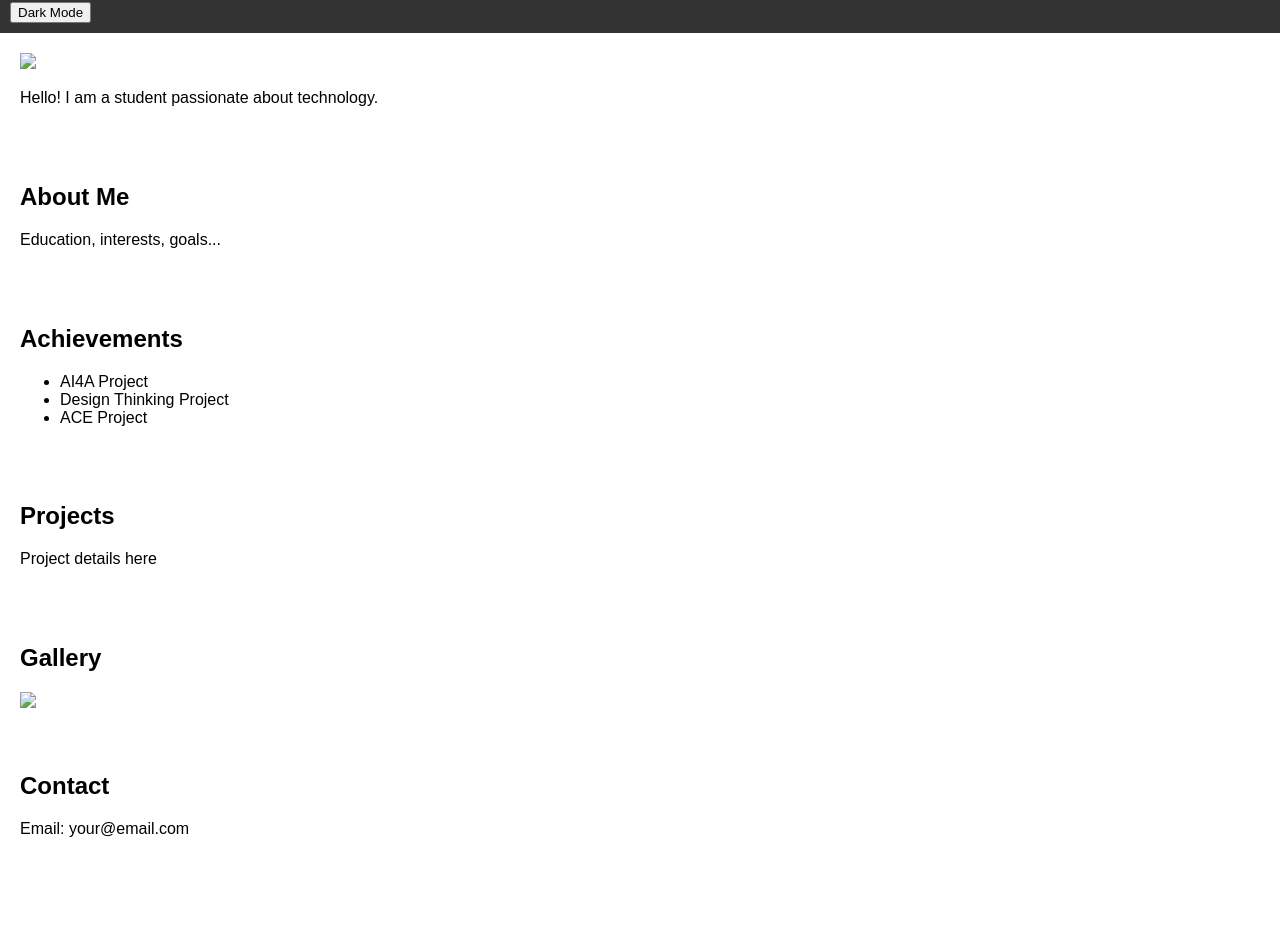
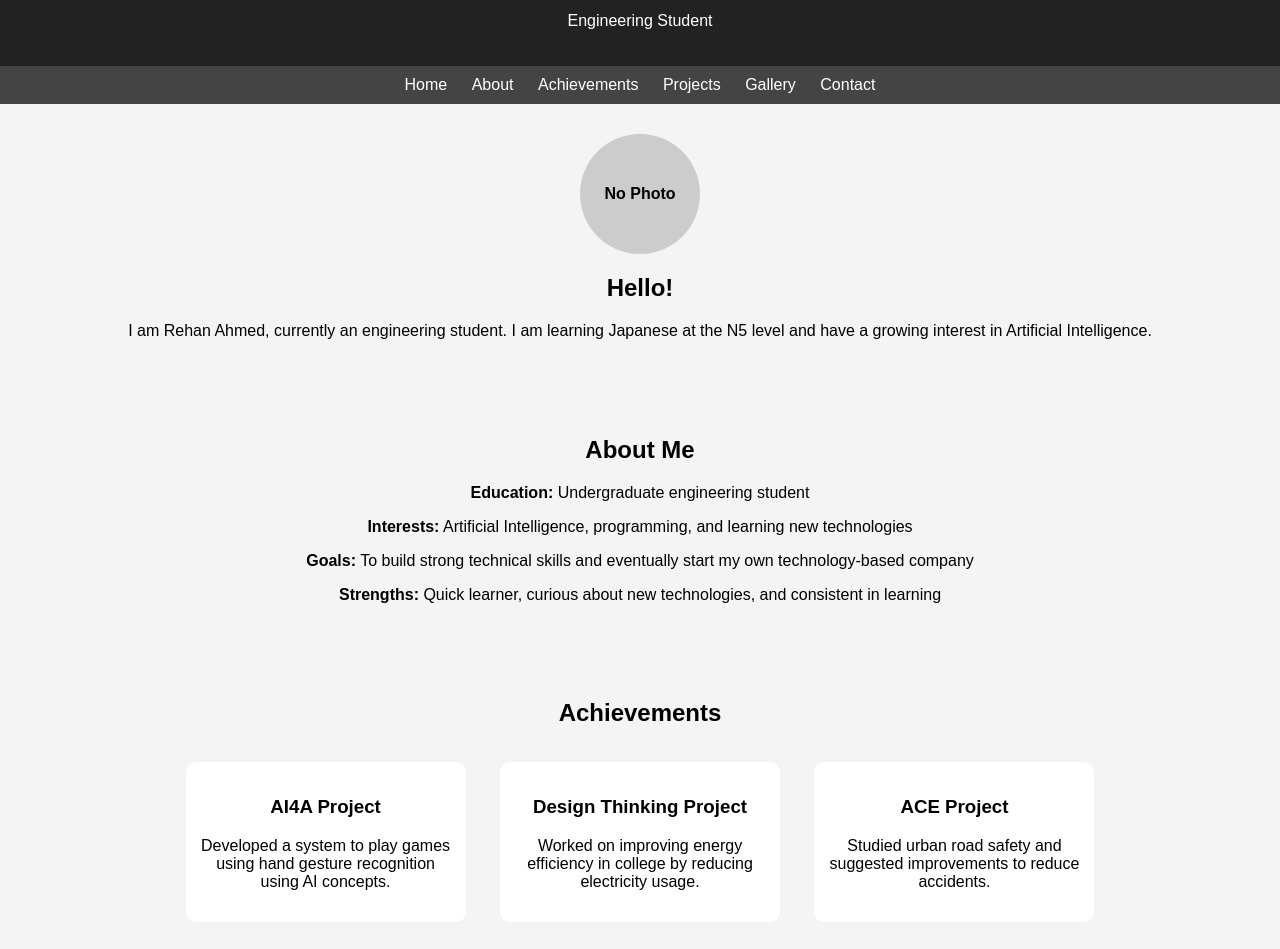
Before and after one commit to nadafrehanahmed07-prog/Rehanahmed_portfolio.github.io, a plain HTML site: page index.html in a window 1280 px wide. Shown: the part 88-1037 px from the top of the page. Before the commit the page ends 962 px from the top, so only its background shows below. Drawn offline with Linux system fonts and the light colour scheme.

Commit message:
Update index.html

```diff
--- a/index.html
+++ b/index.html
@@ -1,50 +1,187 @@
 <!DOCTYPE html>
 <html lang="en">
 <head>
-    <title>My Portfolio</title>
-    <link rel="stylesheet" href="style.css">
+<meta charset="UTF-8">
+<meta name="viewport" content="width=device-width, initial-scale=1.0">
+<title>Student Portfolio</title>
+
+<style>
+body {
+    font-family: Arial, sans-serif;
+    margin: 0;
+    background: #f4f4f4;
+}
+
+header {
+    background: #222;
+    color: white;
+    text-align: center;
+    padding: 20px;
+}
+
+nav {
+    background: #444;
+    text-align: center;
+    padding: 10px;
+}
+
+nav a {
+    color: white;
+    margin: 10px;
+    text-decoration: none;
+}
+
+section {
+    padding: 30px;
+    text-align: center;
+}
+
+.profile-placeholder {
+    width: 120px;
+    height: 120px;
+    border-radius: 50%;
+    background: #ccc;
+    display: flex;
+    align-items: center;
+    justify-content: center;
+    margin: 0 auto 15px;
+    font-weight: bold;
+}
+
+.card {
+    background: white;
+    padding: 15px;
+    margin: 15px;
+    border-radius: 10px;
+    display: inline-block;
+    width: 250px;
+}
+
+.gallery-placeholder {
+    width: 200px;
+    height: 120px;
+    background: #ddd;
+    display: flex;
+    align-items: center;
+    justify-content: center;
+    margin: 20px auto;
+    border-radius: 10px;
+}
+
+footer {
+    background: #222;
+    color: white;
+    text-align: center;
+    padding: 10px;
+}
+</style>
+
 </head>
 <body>
 
 <header>
-    <h1>Your Name</h1>
-    <button onclick="toggleDarkMode()">Dark Mode</button>
+    <h1>Nadaf Rehanahmed Dawalsaab</h1>
+    <p>Engineering Student</p>
 </header>
 
+<nav>
+    <a href="#home">Home</a>
+    <a href="#about">About</a>
+    <a href="#achievements">Achievements</a>
+    <a href="#projects">Projects</a>
+    <a href="#gallery">Gallery</a>
+    <a href="#contact">Contact</a>
+</nav>
+
 <section id="home">
-    <img src="assets/profile.jpg" width="150">
-    <p>Hello! I am a student passionate about technology.</p>
+    <div class="profile-placeholder">No Photo</div>
+    <h2>Hello!</h2>
+    <p>
+        I am Rehan Ahmed, currently an engineering student. I am learning Japanese at the N5 level and have a growing interest in Artificial Intelligence.
+    </p>
 </section>
 
 <section id="about">
     <h2>About Me</h2>
-    <p>Education, interests, goals...</p>
+    <p><b>Education:</b> Undergraduate engineering student</p>
+    <p><b>Interests:</b> Artificial Intelligence, programming, and learning new technologies</p>
+    <p><b>Goals:</b> To build strong technical skills and eventually start my own technology-based company</p>
+    <p><b>Strengths:</b> Quick learner, curious about new technologies, and consistent in learning</p>
 </section>
 
 <section id="achievements">
     <h2>Achievements</h2>
-    <ul>
-        <li>AI4A Project</li>
-        <li>Design Thinking Project</li>
-        <li>ACE Project</li>
-    </ul>
+
+    <div class="card">
+        <h3>AI4A Project</h3>
+        <p>Developed a system to play games using hand gesture recognition using AI concepts.</p>
+    </div>
+
+    <div class="card">
+        <h3>Design Thinking Project</h3>
+        <p>Worked on improving energy efficiency in college by reducing electricity usage.</p>
+    </div>
+
+    <div class="card">
+        <h3>ACE Project</h3>
+        <p>Studied urban road safety and suggested improvements to reduce accidents.</p>
+    </div>
+
+    <div class="card">
+        <h3>Certificates</h3>
+        <p>Coursera, Netacad, and Yuva AI certificates will be added.</p>
+    </div>
+
 </section>
 
 <section id="projects">
     <h2>Projects</h2>
-    <p>Project details here</p>
+
+    <div class="card">
+        <h3>Hand Gesture Game Control</h3>
+        <p>Used AI concepts to control games using hand gestures.</p>
+    </div>
+
+    <div class="card">
+        <h3>Energy Efficiency Analysis</h3>
+        <p>Analyzed electricity usage and suggested improvements.</p>
+    </div>
+
+    <div class="card">
+        <h3>Urban Road Safety</h3>
+        <p>Proposed ideas for better traffic and accident control.</p>
+    </div>
+
 </section>
 
 <section id="gallery">
     <h2>Gallery</h2>
-    <img src="assets/sample.jpg" width="200">
+    <p>Images and certificates will be added soon.</p>
+    <div class="gallery-placeholder">No images available</div>
 </section>
 
 <section id="contact">
     <h2>Contact</h2>
-    <p>Email: your@email.com</p>
+
+    <p><b>Email:</b> nadafrehanahmed07@gmail.com</p>
+    <p><b>Phone:</b> 9226861814</p>
+    <p>
+        <b>GitHub:</b>
+        <a href="https://github.com/nadafrehanahmed07-prog" target="_blank">
+            github.com/nadafrehanahmed07-prog
+        </a>
+    </p>
+    <p><b>LinkedIn:</b> Not available</p>
+
 </section>
 
-<script src="script.js"></script>
+<footer>
+    <p>© 2026 Rehan</p>
+</footer>
+
+<script>
+console.log("Portfolio Loaded");
+</script>
+
 </body>
 </html>
```
